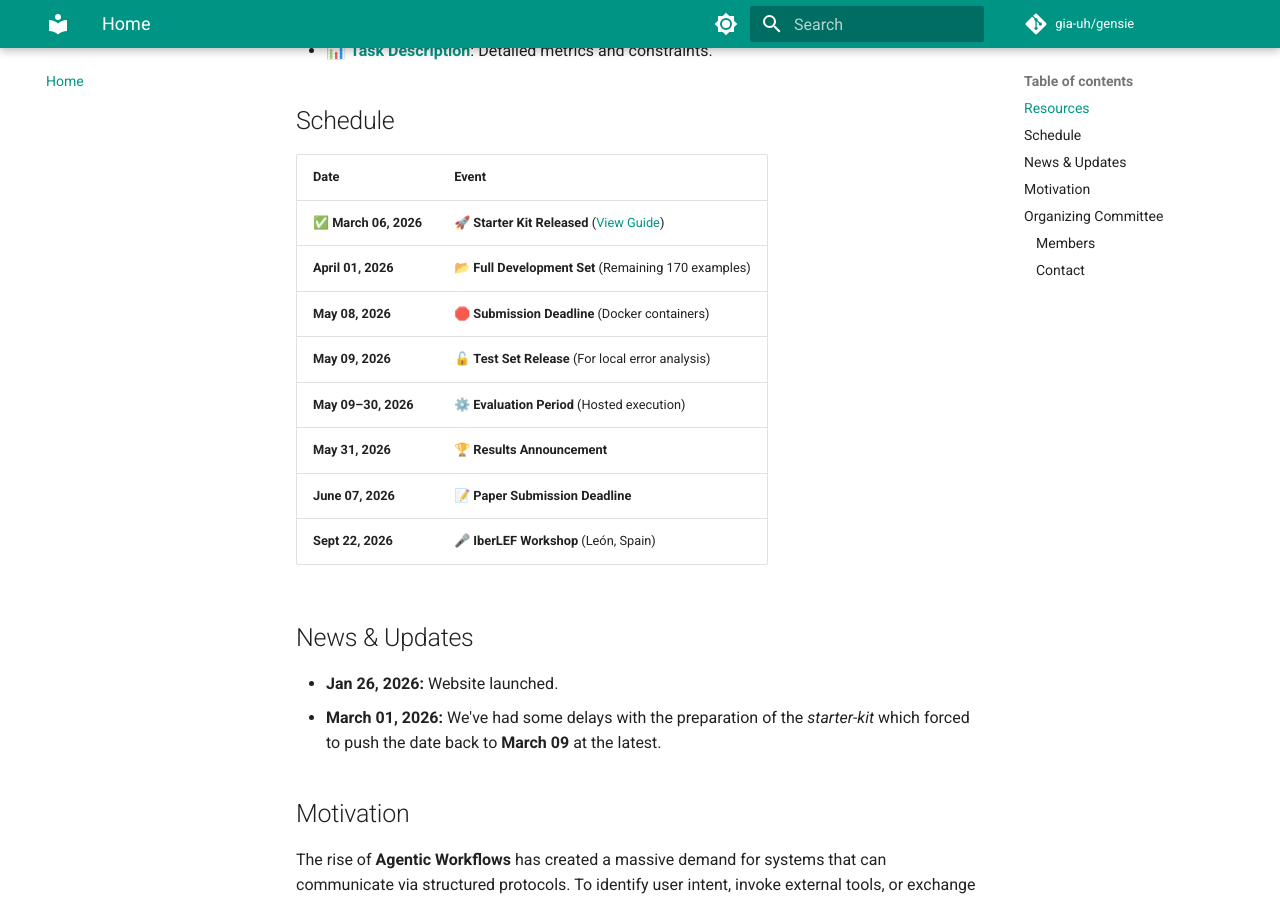
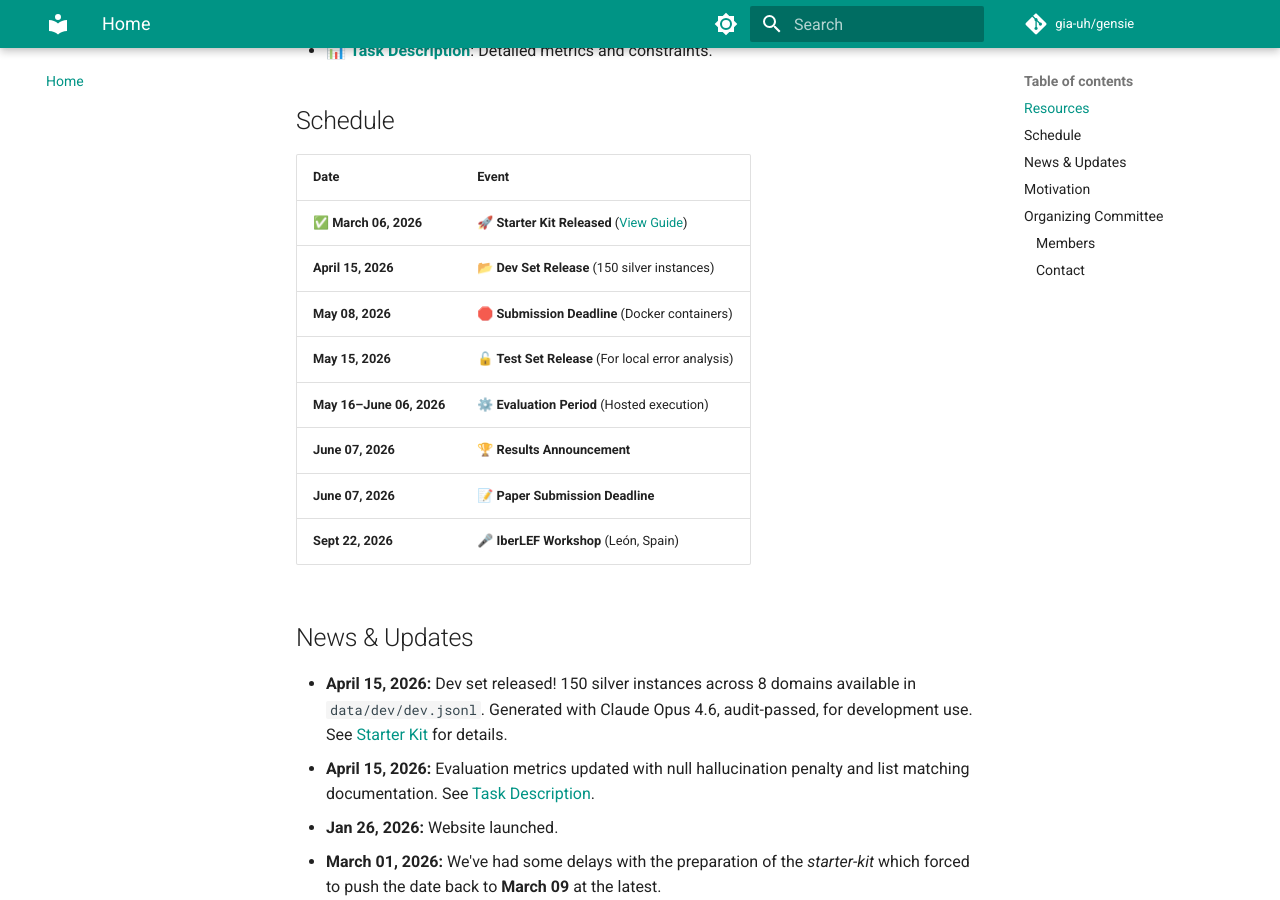
Before and after one commit to gia-uh/gensie, an MkDocs documentation site: the page built from docs/index.md, in a window 1280 px wide and 900 px high, scrolled down 948 px. Built offline with MkDocs 1.6.1 and Material for MkDocs 9.7.7, drawn with Linux system fonts in a browser that asks for light colours; comment, search, counter and statistics services are not loaded.

Commit message:
docs: update schedule and add news for dev set release
- Move dev set to April 15 (150 instances)
- Move test set to May 15
- Move evaluation to May 16 - June 06
- Consolidate results/paper to June 07
- Add news: dev set release, evaluation updates

```diff
--- a/docs/index.md
+++ b/docs/index.md
@@ -67,16 +67,18 @@ Explore our technical documentation to get started:
 | Date | Event |
 | :--- | :--- |
 | ✅ **March 06, 2026** | 🚀 **Starter Kit Released** ([View Guide](./starter-kit.md)) |
-| **April 01, 2026** | 📂 **Full Development Set** (Remaining 170 examples) |
+| **April 15, 2026** | 📂 **Dev Set Release** (150 silver instances) |
 | **May 08, 2026** | 🛑 **Submission Deadline** (Docker containers) |
-| **May 09, 2026** | 🔓 **Test Set Release** (For local error analysis) |
-| **May 09–30, 2026** | ⚙️ **Evaluation Period** (Hosted execution) |
-| **May 31, 2026** | 🏆 **Results Announcement** |
+| **May 15, 2026** | 🔓 **Test Set Release** (For local error analysis) |
+| **May 16–June 06, 2026** | ⚙️ **Evaluation Period** (Hosted execution) |
+| **June 07, 2026** | 🏆 **Results Announcement** |
 | **June 07, 2026** | 📝 **Paper Submission Deadline** |
 | **Sept 22, 2026** | 🎤 **IberLEF Workshop** (León, Spain) |
 
 ## News & Updates
 
+* **April 15, 2026:** Dev set released! 150 silver instances across 8 domains available in `data/dev/dev.jsonl`. Generated with Claude Opus 4.6, audit-passed, for development use. See [Starter Kit](./starter-kit.md) for details.
+* **April 15, 2026:** Evaluation metrics updated with null hallucination penalty and list matching documentation. See [Task Description](./description.md).
 * **Jan 26, 2026:** Website launched.
 * **March 01, 2026:** We've had some delays with the preparation of the _starter-kit_ which forced to push the date back to **March 09** at the latest.
 
```
